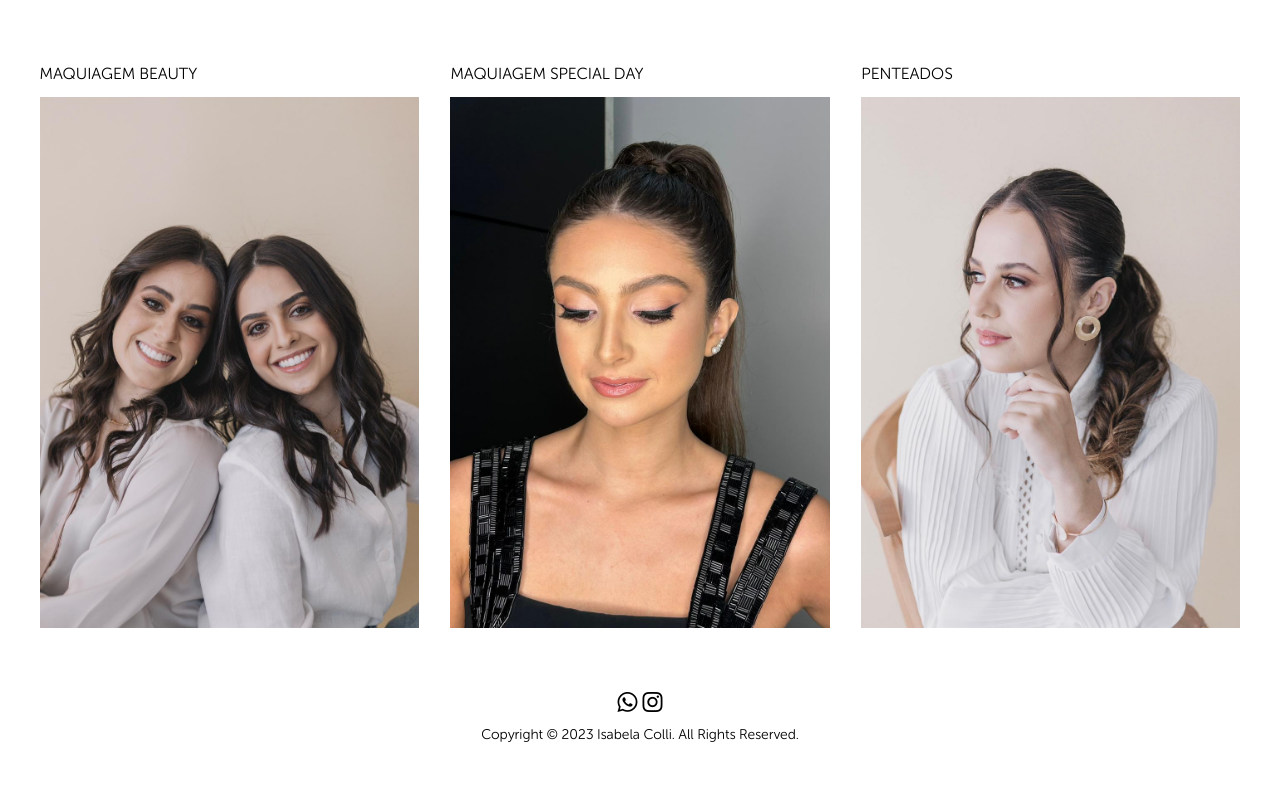
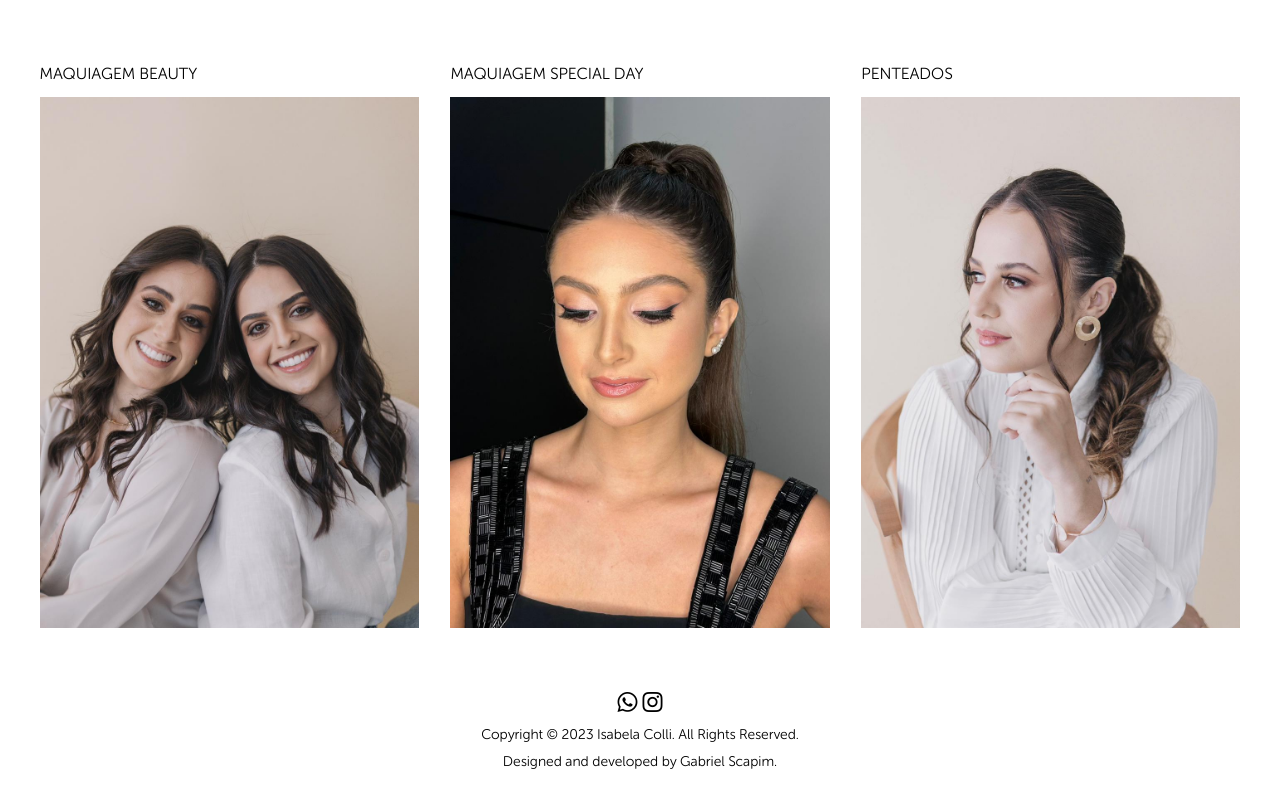
Before and after one commit to gabrielscapim/frontend-schedule-your-beauty, a React (Vite) app: page / in a window 1280 px wide. Shown: the part 679-1479 px from the top of the page. Before the commit the page ends 1452 px from the top, so only its background shows below. Built offline with nearby package versions, Linux system fonts and the light colour scheme; no server answers.

Commit message:
feat: footer assignature

```diff
--- a/src/components/Footer/index.jsx
+++ b/src/components/Footer/index.jsx
@@ -22,6 +22,9 @@ function Footer() {
       <span>
         Copyright © 2023 Isabela Colli. All Rights Reserved.
       </span>
+      <span>
+        Designed and developed by Gabriel Scapim.
+      </span>
     </footer>
   );
 }
```
